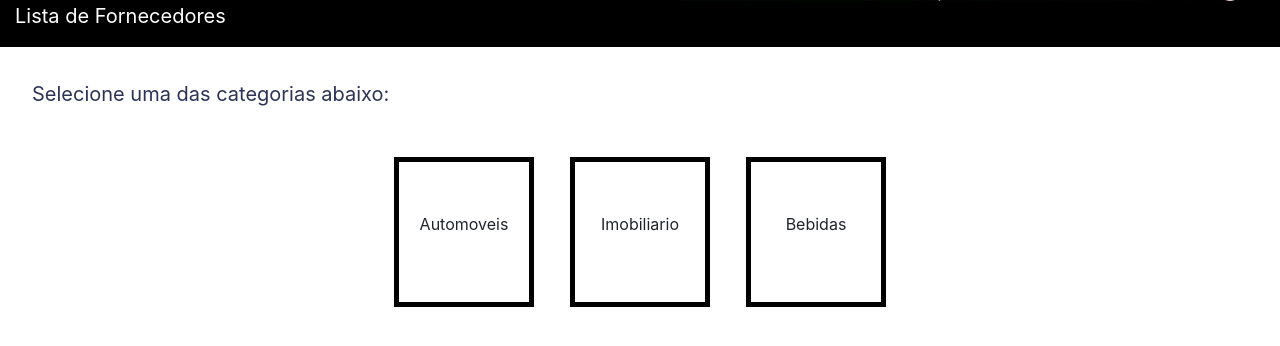
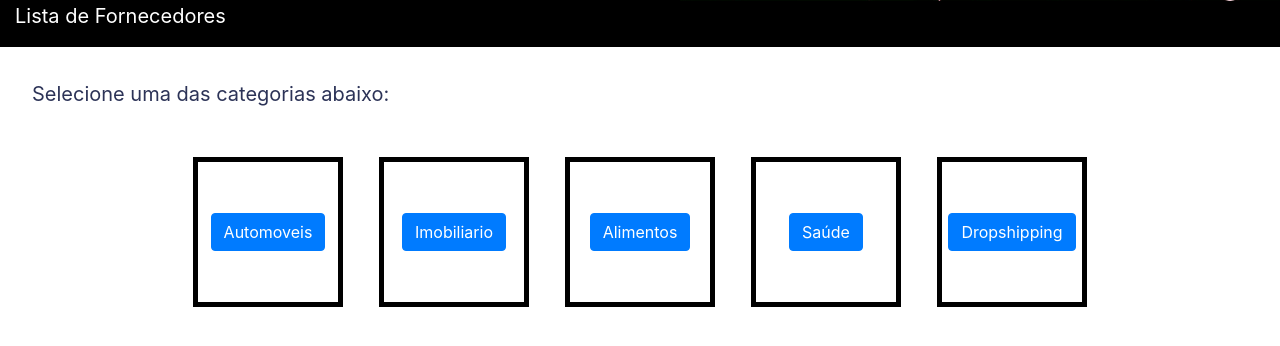
Before and after one commit to guimartin7/projetoPHP, a PHP site: page / in a window 1280 px wide. Shown: the part 249-595 px from the top of the page. Run offline with PHP 8.4, Linux system fonts and the light colour scheme.

Commit message:
Botões de cada página

```diff
--- a/CSS/estilo.css
+++ b/CSS/estilo.css
@@ -1,3 +1,5 @@
+
+
 .body{
     display: flex;
 }
@@ -43,7 +45,7 @@
     align-items: right;
 }
 
-.conteudo{
+.conteudo, .conteudo-2{
     display: flex;
     align-content: center;
     justify-content: center;
@@ -55,7 +57,7 @@
     align-content: center;
     justify-content: center;
     align-items: center;
-    width: 140px;
+    width: 150px;
     height: 150px;
     border: 5px solid #000000;
     background-color: white;
--- /dev/null
+++ b/config/DB.php
@@ -0,0 +1,6 @@
+<?php
+
+function connectDB(){
+	$PDO = new PDO('mysql:host=' . DB_HOST . ';dbname=' . DB_NAME . ';charset=utf8', DB_USER, DB_PASS);
+	return $PDO;
+}
--- a/index.php
+++ b/index.php
@@ -1,7 +1,12 @@
+<?php
+    require_once 'rota/init.php'
+?>
+
 <!DOCTYPE html>
-<html lang="pt-br">
+<html lang="en">
 <head>
-    <meta charset="UTF-8">
+    <meta http-equiv="content-type" content="text/html; charset=UTF-8">
+    <meta charset="utf-8">
     <meta name="viewport" content="width=device-width, initial-scale=1.0">
     <link rel="stylesheet" type="text/css" href="css/estilo.css" media="screen">
     <link rel="stylesheet" href="https://stackpath.bootstrapcdn.com/bootstrap/4.1.3/css/bootstrap.min.css">
@@ -39,17 +44,26 @@
             <p class="Textos"> Selecione uma das categorias abaixo:</p>
             <div class="conteudo">
                 <div class="opcao">
-                    <p>Automoveis</p>
+                    <a href="<?= APP ?>/auto.php" class="btn btn-primary">Automoveis</a>
                 </div>
                 &nbsp&nbsp&nbsp&nbsp&nbsp&nbsp&nbsp&nbsp
                 <div class="opcao">
-                    <p>Imobiliario</p>
+                <a href="<?= APP ?>/auto.php" class="btn btn-primary">Imobiliario</a>
                 </div>
                 &nbsp&nbsp&nbsp&nbsp&nbsp&nbsp&nbsp&nbsp
                 <div class="opcao">
-                    <p>Bebidas</p>
+                <a href="<?= APP ?>/auto.php" class="btn btn-primary">Alimentos</a>
+                </div>
+                &nbsp&nbsp&nbsp&nbsp&nbsp&nbsp&nbsp&nbsp
+                <div class="opcao">
+                <a href="<?= APP ?>/auto.php" class="btn btn-primary">Saúde</a>
+                </div>
+                &nbsp&nbsp&nbsp&nbsp&nbsp&nbsp&nbsp&nbsp
+                <div class="opcao">
+                <a href="<?= APP ?>/auto.php" class="btn btn-primary">Dropshipping</a>
                 </div>
             </div>
+            &nbsp&nbsp&nbsp&nbsp&nbsp&nbsp&nbsp&nbsp
         </div>
     </div>
 </body>
--- /dev/null
+++ b/rota/init.php
@@ -0,0 +1,21 @@
+<?php
+	//Constantes com as credenciais de acesso ao banco MySQL
+	define('DB_HOST', 'localhost');
+	define('DB_USER', 'root');
+	define('DB_PASS', '');
+	define('DB_NAME', 'crud');
+
+	// Configuração da url da aplicação
+	define('URL', 'http://localhost:80');
+	define('APP', URL . dirname($_SERVER['PHP_SELF']) . '/');
+
+	//Habilita todas as exibições de erro
+	ini_set('display_errors', true);
+	error_reporting(E_ALL);
+
+	// Define o horário
+	date_default_timezone_set('America/Sao_Paulo');
+
+	//Inclui o arquivo de banco de dados
+	require_once 'config/DB.php';
+?>
```
Also changed, not shown: auto.php (added, +15 -0 lines).
